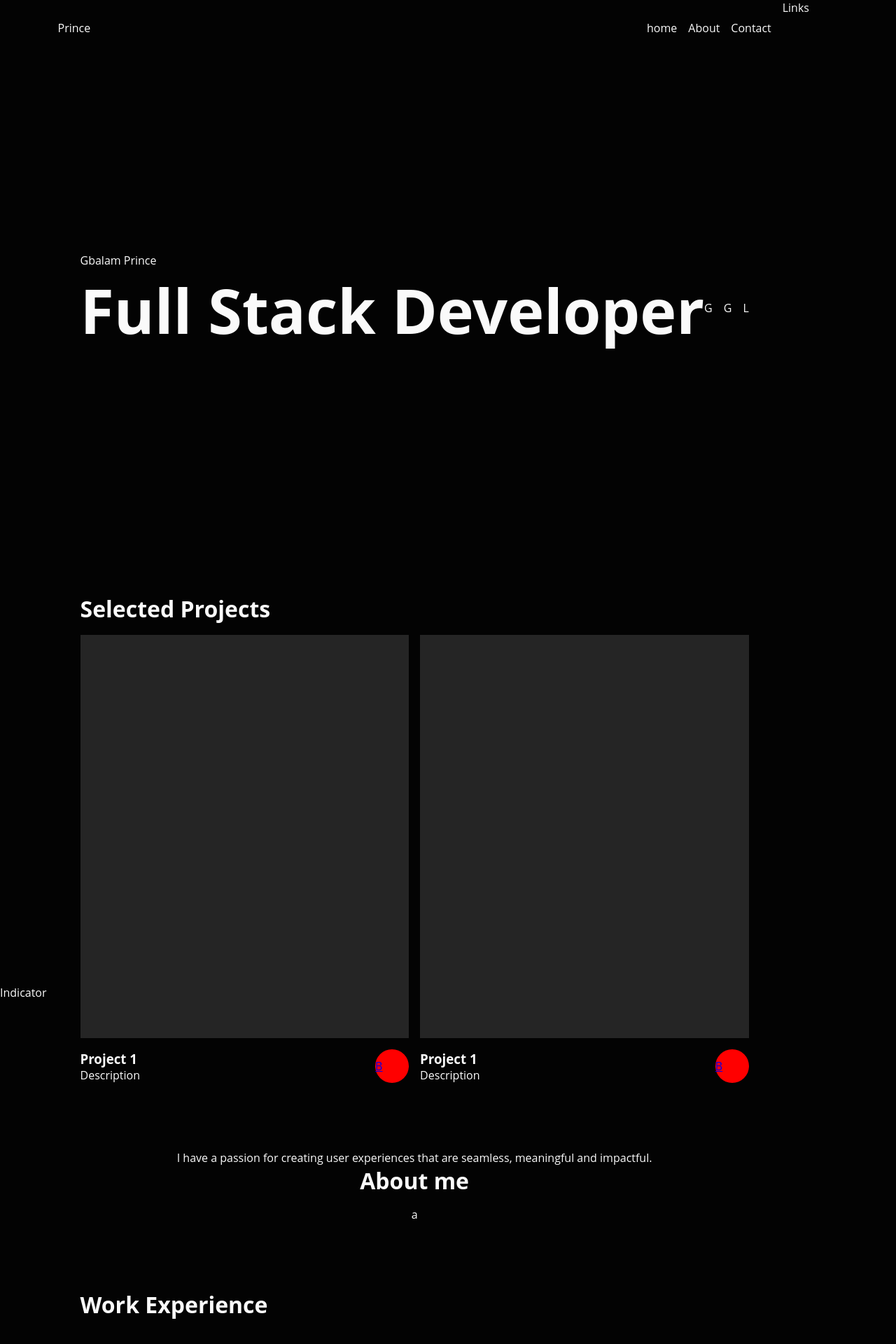
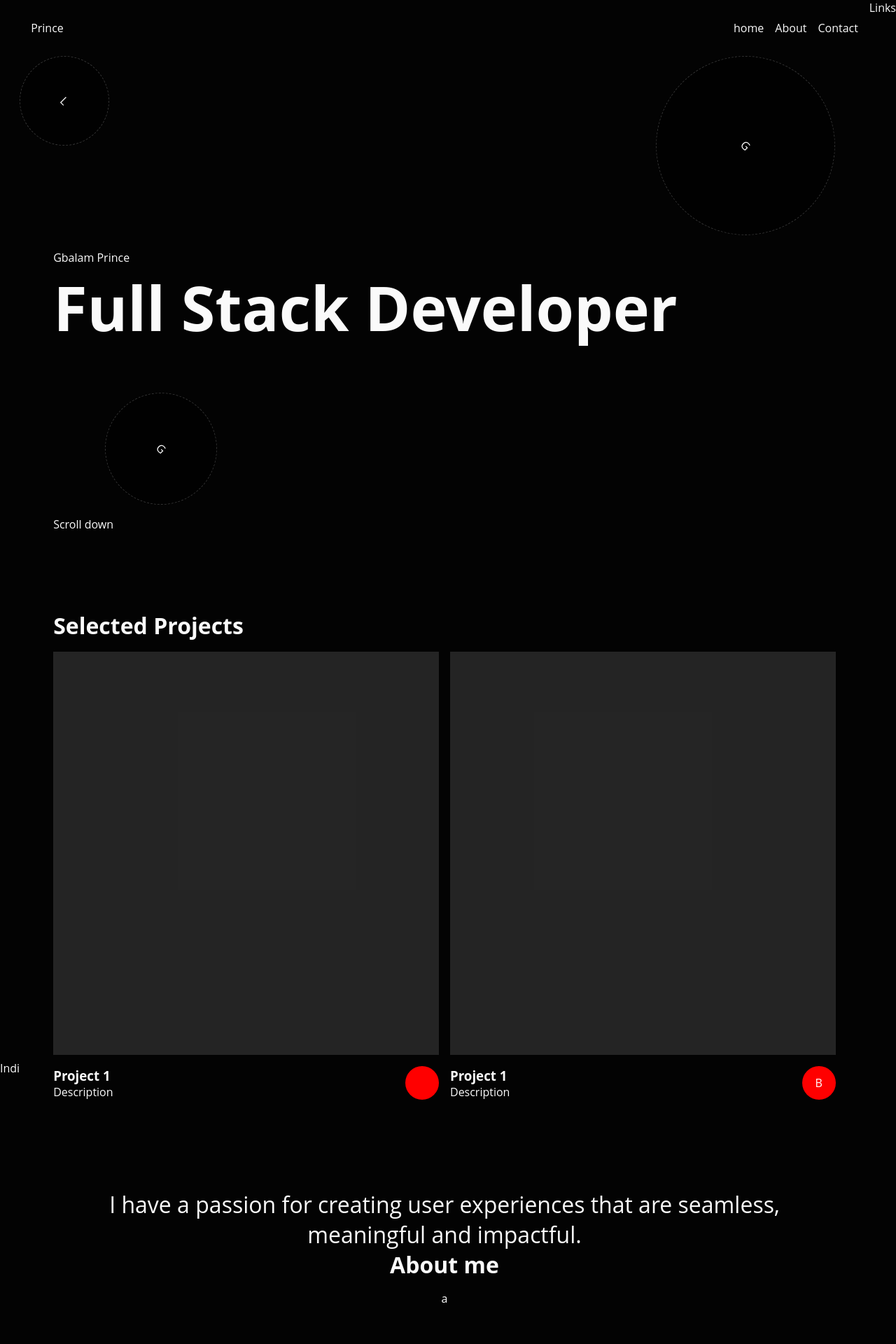
Before and after one commit to princecodes247/princecodes-2022, a Nuxt app: page / in a window 1280 px wide. Shown: the top 1920 px of the page at 70% size. Built offline with nearby package versions, Linux system fonts and the light colour scheme.

Commit message:
update styles

```diff
--- a/assets/css/main.scss
+++ b/assets/css/main.scss
@@ -24,6 +24,9 @@ h1 {
   font-size: 5.5rem;
   // font-weight: 700;
   margin-bottom: 1rem;
+  @media screen and (max-width: 768px) {
+    font-size: 3rem;
+  }
 }
 
 h2 {
@@ -45,12 +48,18 @@ h2 {
 
   background-color: $primary-bg-color;
   color: $text-color;
+  > * {
+    z-index: 2;
+  }
 }
 
 .indicator {
   display: flex;
   flex-direction: column;
   justify-content: center;
+  @media screen and (max-width: 768px) {
+    // display: none;
+  }
 }
 
 .header {
@@ -65,6 +74,27 @@ h2 {
     align-items: center;
     gap: 1em;
   }
+
+  @media screen and (max-width: 768px) {
+    padding: 1em 0.4em;
+  }
+}
+
+.main_background {
+  position: fixed;
+  width: 100%;
+  height: 100vh;
+  display: flex;
+  justify-content: center;
+  align-items: center;
+  z-index: 0;
+  &__shape {
+    position: absolute;
+    top: 0;
+    width: 50%;
+    height: 100%;
+    // border: 14px solid green;
+  }
 }
 
 .sect {
@@ -72,16 +102,57 @@ h2 {
   // justify-content: center;
   padding: 3em;
   width: 100%;
+  margin-top: 2em;
 
   &--hero {
     display: flex;
     // background-image: url('/assets/img/hero.jpg');
     align-items: center;
     // height: 100vh;
-    height: 90vh;
-    .bubbles {
+    height: 89vh;
+    // background: red;
+    position: relative;
+    margin-top: 0;
+    > * {
+      z-index: 2;
+    }
+    &__bubble {
+      z-index: 0;
+      --size: 8rem;
+      position: absolute;
+      top: 0;
+      left: 0;
+      background-color: rgba(0, 0, 0, 0.5);
+      border: 1px dashed rgba(250, 250, 250, 0.2);
+      border-radius: 9999px;
+      animation: bubble-animation 1s ease-in-out infinite;
       display: flex;
-      gap: 1em;
+      align-items: center;
+      justify-content: center;
+      transform: rotate(45deg);
+      transition: 400ms ease-in-out;
+      &:nth-child(1) {
+        left: unset;
+        right: 4%;
+        --size: 16rem;
+        top: 0;
+        animation-delay: 0s;
+      }
+      &:nth-child(2) {
+        left: 10%;
+        --size: 10rem;
+        top: unset;
+        bottom: 10%;
+        animation-delay: 0s;
+      }
+      width: var(--size);
+      height: var(--size);
+      &:hover {
+        background-color: rgba(0, 0, 0, 0.7);
+        border: 1px dashed rgba(250, 250, 250, 0.3);
+        // --size: 4rem;
+        transform: rotate(0deg);
+      }
     }
   }
   &--projects {
@@ -91,9 +162,29 @@ h2 {
       gap: 1em;
       min-height: 80vh;
     }
+
+    @media screen and (max-width: 768px) {
+      .projects {
+        grid-template-columns: 1fr;
+      }
+    }
   }
   &--about {
     // background-image: url('/assets/img/about.jpg');
+    text-align: center;
+    &__details {
+      font-size: 2rem;
+      @media screen and (max-width: 768px) {
+        font-size: 1.5rem;
+      }
+    }
+  }
+
+  @media screen and (max-width: 768px) {
+    padding: 1em 0.4em;
+    flex-direction: column;
+    justify-content: center;
+    align-items: center;
     text-align: center;
   }
 }
@@ -106,6 +197,11 @@ h2 {
   &:hover &__button::before {
     transform: scale(1);
     // display: none;
+  }
+  &:hover {
+    svg {
+      transform: rotate(0deg);
+    }
   }
   &__image {
     width: 100%;
@@ -130,7 +226,18 @@ h2 {
     background: red;
     position: relative;
     border-radius: 999px;
-
+    text-decoration: none;
+    color: #fff;
+    display: flex;
+    align-items: center;
+    justify-content: center;
+    padding: 10px;
+    svg {
+      transition: 200ms ease-in-out;
+      transform: rotate(-30deg);
+      position: relative;
+      z-index: 4;
+    }
     &::before {
       content: "";
       border-radius: 999px;
@@ -154,8 +261,6 @@ h2 {
   }
 }
 
-
-
 // .test {
 //     background: #000;
 //     padding: 3em;
@@ -167,6 +272,7 @@ h2 {
   margin: 0 auto;
   justify-content: center;
   margin-top: 5em;
+  align-items: center;
 }
 .experience__companies {
   display: flex;
@@ -177,6 +283,7 @@ h2 {
   padding: 0.5em;
   cursor: pointer;
   border-bottom: 1px solid transparent;
+  text-align: left;
   &:hover {
     background: $primary-cover-color;
   }
@@ -189,6 +296,9 @@ h2 {
   flex-direction: column;
   gap: 1em;
   max-width: 600px;
+  p {
+    text-align: left;
+  }
   // background: red;
 }
 .more_works {
@@ -200,7 +310,6 @@ h2 {
   @media screen and (max-width: 768px) {
     width: 100%;
   }
-
 }
 
 .more_works__item {
@@ -219,3 +328,8 @@ footer {
   align-items: center;
   padding: 1em;
 }
+
+.scroll_indicator {
+  position: absolute;
+  bottom: 2rem;
+}
--- a/pages/index.vue
+++ b/pages/index.vue
@@ -1,18 +1,19 @@
 <template>
   <main class="dark main">
-    <aside class="indicator">Indicator</aside>
+    <aside class="indicator">Indi</aside>
     <article class="">
-    <Header/>
+      <Header />
       <section class="sect sect--hero">
+        <div class="bubbles">
+          <div class="sect--hero__bubble">G</div>
+          <div class="sect--hero__bubble">G</div>
+          <div class="sect--hero__bubble">L</div>
+        </div>
         <div class="">
           <p class="">Gbalam Prince</p>
           <h1 class="">Full Stack Developer</h1>
         </div>
-    <div class="bubbles">
-      <div class="">G</div>
-      <div class="">G</div>
-      <div class="">L</div>
-    </div>
+        <div class="scroll_indicator">Scroll down</div>
       </section>
       <section class="sect sect--projects">
         <h2 class="">Selected Projects</h2>
@@ -26,7 +27,23 @@
                 <h3 class="">Project 1</h3>
                 <p>Description</p>
               </div>
-          <a class="project__button" href="/">B</a>
+              <a class="project__button" href="/">
+                <span>
+                  <svg
+                    xmlns="http://www.w3.org/2000/svg"
+                    fill="none"
+                    viewBox="0 0 24 24"
+                    stroke="currentColor"
+                    stroke-width="2"
+                  >
+                    <path
+                      stroke-linecap="round"
+                      stroke-linejoin="round"
+                      d="M17 8l4 4m0 0l-4 4m4-4H3"
+                    />
+                  </svg>
+                </span>
+              </a>
             </div>
           </div>
           <div class="project">
@@ -44,15 +61,16 @@
         </div>
       </section>
       <section class="sect sect--about">
-    <p class="">I have a passion for creating user experiences that are seamless, meaningful and impactful.</p>
+        <p class="sect--about__details">
+          I have a passion for creating user experiences that are seamless,
+          meaningful and impactful.
+        </p>
         <h2>About me</h2>
-    <div class="">
-      a
-    </div>
+        <div class="">a</div>
       </section>
       <section class="sect sect--experience">
         <h2 class="">Work Experience</h2>
-    <WorkExperience/>
+        <WorkExperience />
       </section>
       <section class="sect sect--more-works">
         <h2 class="">More Works</h2>
@@ -62,18 +80,14 @@
         <h2>Let's work together</h2>
         <p>asdmao</p>
         <a>Write an Email</a>
-    <form action="">
-
-    </form>
+        <form action=""></form>
       </section>
-  <footer>
-    Designed and developed by Prince Codes
-    Version 2022
-  </footer>
+      <footer>Designed and developed by Prince Codes Version 2022</footer>
     </article>
-    <aside class="">
-      Links
-    </aside>
+    <aside class="">Links</aside>
+    <div class="main_background">
+      <div class="main_background__shape"></div>
+    </div>
   </main>
 </template>
 
@@ -82,8 +96,8 @@ export default {
   name: "IndexPage",
   data() {
     return {
-            message: 0
+      message: 0,
     };
   },
-}
+};
 </script>
```
Lines whose indentation alone changed are shown as unchanged.
